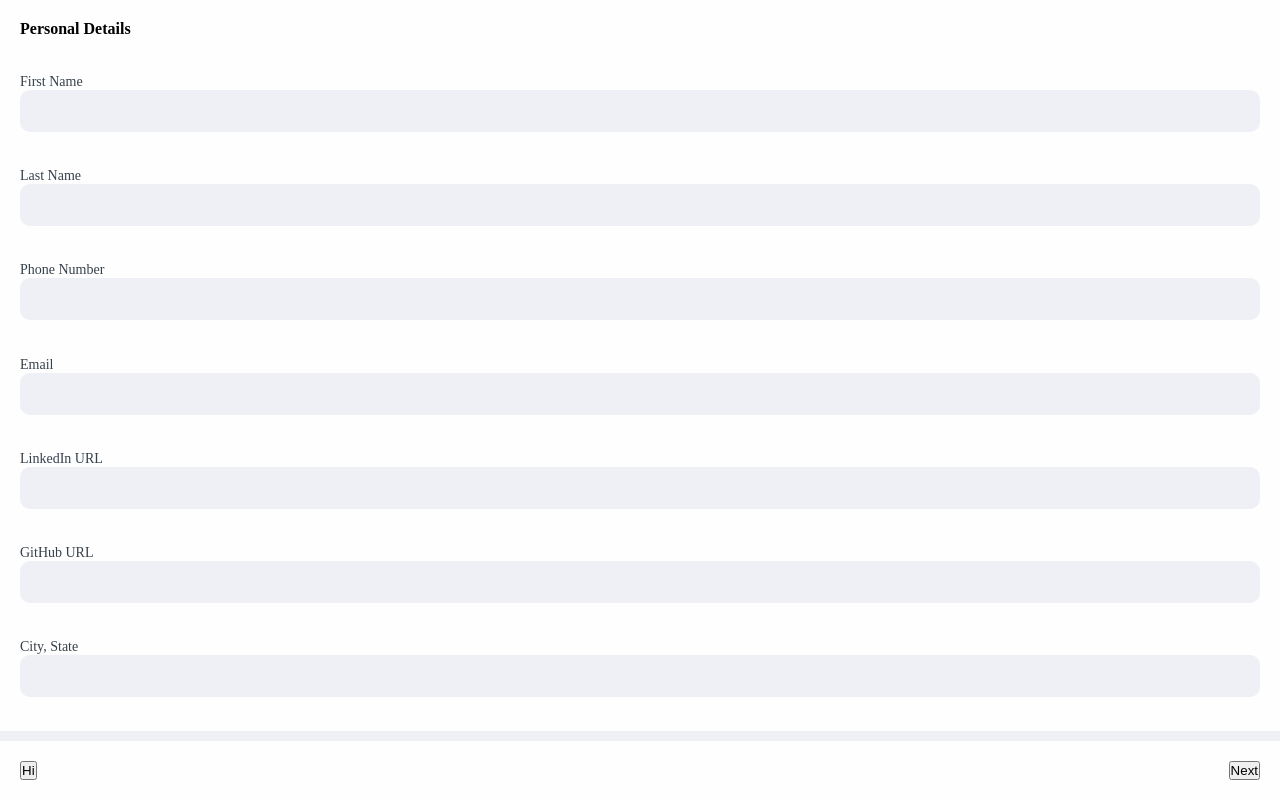
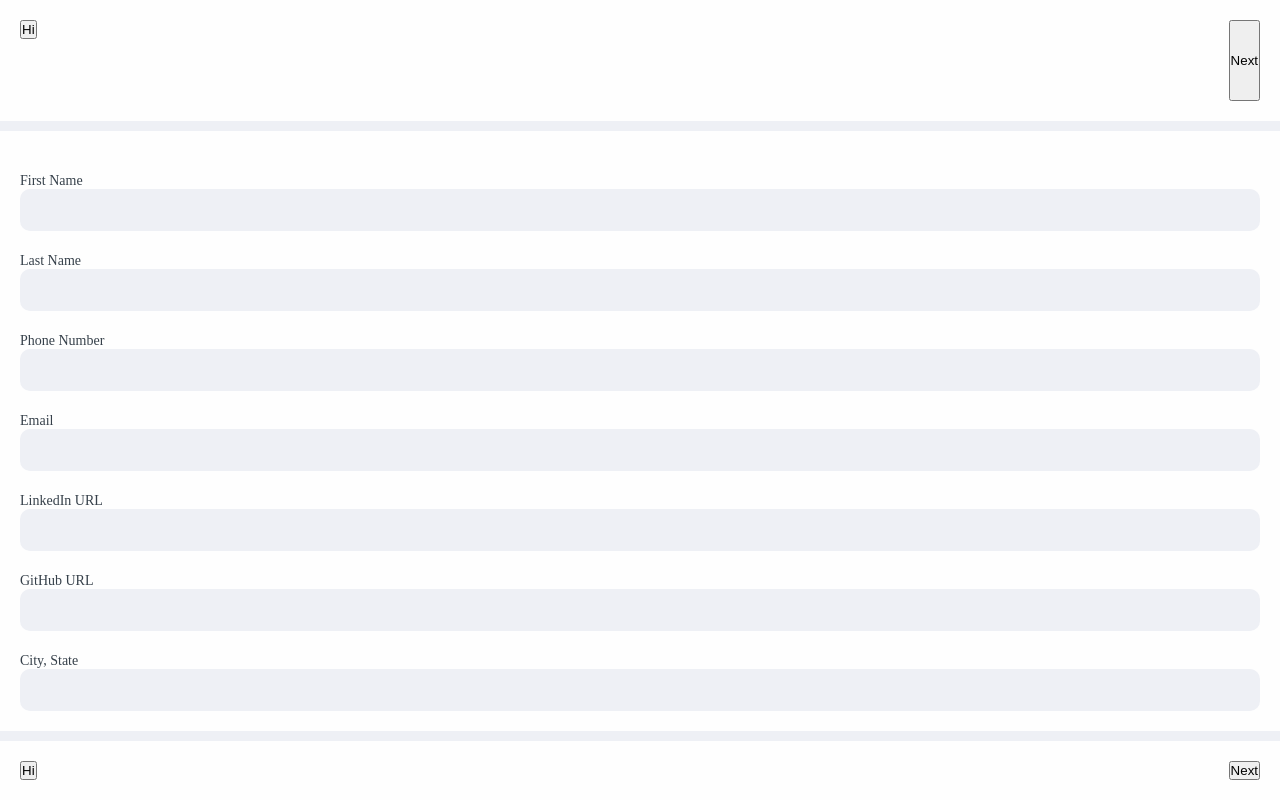
Before and after one commit to Nik-Reyes/Resume-Builder, a React (Vite) app in the folder ResumeBuilder/: page / in a window 1280 px wide. Built offline with nearby package versions, Linux system fonts and the light colour scheme.

Commit message:
refactor: redefine form data and rener logic

```diff
--- a/ResumeBuilder/src/App.jsx
+++ b/ResumeBuilder/src/App.jsx
@@ -7,6 +7,7 @@ import { useState } from "react";
 
 function App() {
   const [formNumber, setFormNumber] = useState(0);
+  const currentForm = forms[formNumber];
 
   function incrementFormNumber() {
     if (formNumber >= Object.entries(forms).length - 1) return;
@@ -18,20 +19,27 @@ function App() {
     setFormNumber(formNumber - 1);
   }
 
-  function getForm(formNumber) {
-    return forms[formNumber].map((inputMetadata) => (
-      <InputField
-        key={inputMetadata.title}
-        title={inputMetadata.title}
-        inputType={inputMetadata.type}
-      />
-    ));
+  function getFormInputs() {
+    const inputs = currentForm.inputFields;
+
+    return inputs.map((input) => {
+      return (
+        <InputField
+          key={input.title}
+          title={input.title}
+          inputType={input.type}
+        />
+      );
+    });
   }
 
   return (
     <div className="page-wrapper">
       <div className="page-content">
-        <Form formTitle={"Personal Details"}>{getForm(formNumber)}</Form>
+        <ProgressFooter />
+        <Form title={currentForm.section} replicable={currentForm.replicable}>
+          {getFormInputs()}
+        </Form>
         <ProgressFooter
           progress={formNumber}
           advanceProgress={incrementFormNumber}
--- a/ResumeBuilder/src/components/form/form-types.js
+++ b/ResumeBuilder/src/components/form/form-types.js
@@ -1,5 +1,8 @@
 export const forms = {
-  0: [
+  0: {
+    replicable: false,
+    section: "Personal Information",
+    inputFields: [
       { title: "First Name", type: "text" },
       { title: "Last Name", type: "text" },
       { title: "Phone Number", type: "tel" },
@@ -8,11 +11,31 @@ export const forms = {
       { title: "GitHub URL", type: "url" },
       { title: "City, State", type: "text" },
     ],
-  1: [
+  },
+  1: {
+    replicable: true,
+    section: "Education",
+    inputFields: [
+      { title: "Degree", type: "text" },
+      { title: "University", type: "text" },
+      { title: "Start Date", type: "date" },
+      { title: "End Date", type: "date" },
+    ],
+  },
+  2: {
+    replicable: true,
+    section: "Skills",
+    inputFields: [{ title: "Skill", type: "text" }],
+  },
+  3: {
+    replicable: true,
+    section: "Work Experience",
+    inputFields: [
       { title: "Job Title", type: "text" },
       { title: "Employer", type: "text" },
       { title: "Start Date", type: "date" },
       { title: "End Date", type: "date" },
       { title: "City, State", type: "text" },
     ],
+  },
 };
```
Lines whose indentation alone changed are shown as unchanged.
